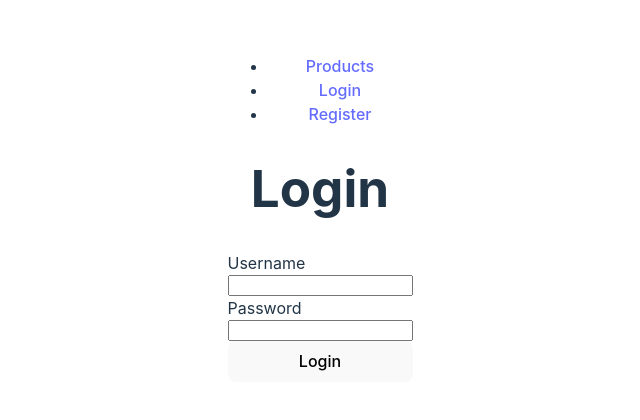
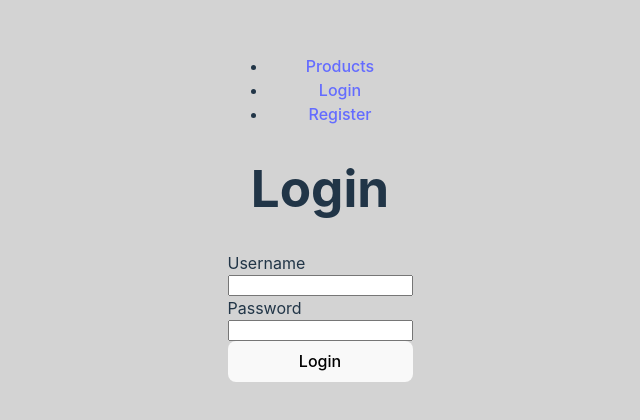
Before and after one commit to JAIME-FAJARDO/Capstone-Project-2, a React (Vite) app: page /login in a window 1280 px wide. Shown: the part 190-610 px from the top of the page, without its empty margins (320-960 px from the left). Built offline with nearby package versions, Linux system fonts and the light colour scheme.

Commit message:
added background color

```diff
--- a/src/App.css
+++ b/src/App.css
@@ -65,3 +65,7 @@ label {
 .product img {
   width: 200px;
 }
+
+body {
+  background-color: lightgrey;
+}
--- a/src/pages/API.jsx
+++ b/src/pages/API.jsx
@@ -1,6 +1,5 @@
 const COHORT_NAME = '2302-ACC-ET-WEB-PT-A'
 const BASE_URL = 'https://fakestoreapi.com'
-// const BASE_URL =`https://strangers-things.herokuapp.com/api/${COHORT_NAME}`
 
 export const fetchPosts = async () => {
     try {
--- a/src/pages/Login.jsx
+++ b/src/pages/Login.jsx
@@ -4,13 +4,13 @@ import AuthForm from '../components/AuthForm'
 import { useNavigate } from 'react-router-dom'
 
 
-export default function Login ({setToken}) {
+export default function Login ({ setToken }) {
     const navigate = useNavigate();
     async function handleSubmit (e, username, password) {
         e.preventDefault();
         const token = await loginUser(username, password);
 
-        console.log("this is a token",token)
+        console.log("this is a token", token)
         setToken(token);
         localStorage.setItem('token', token);
         // navigate('/');
```
